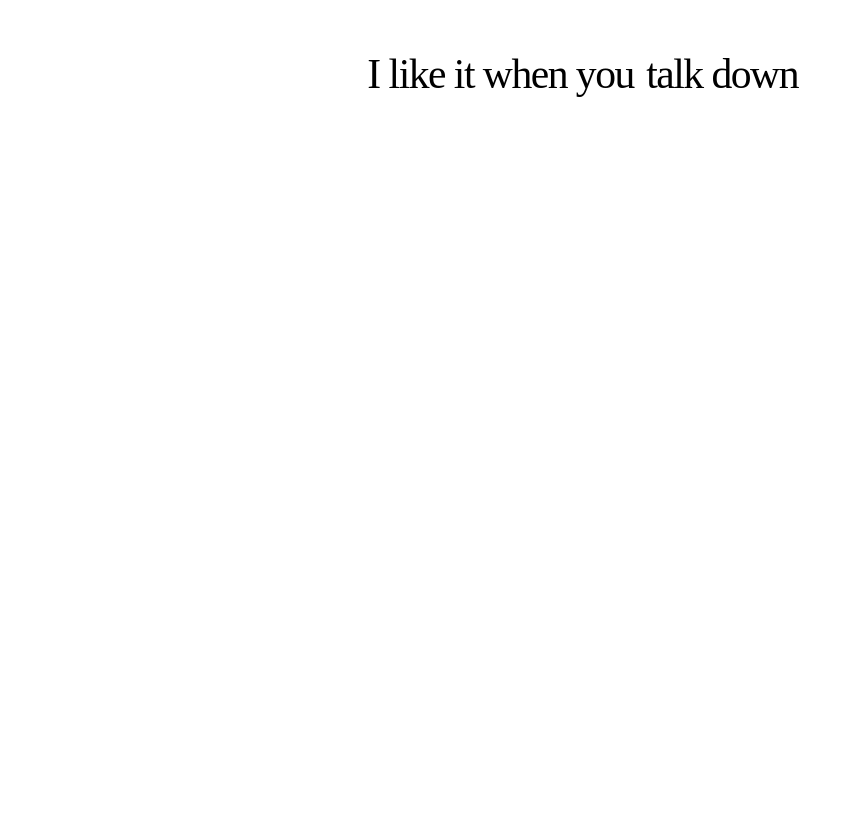
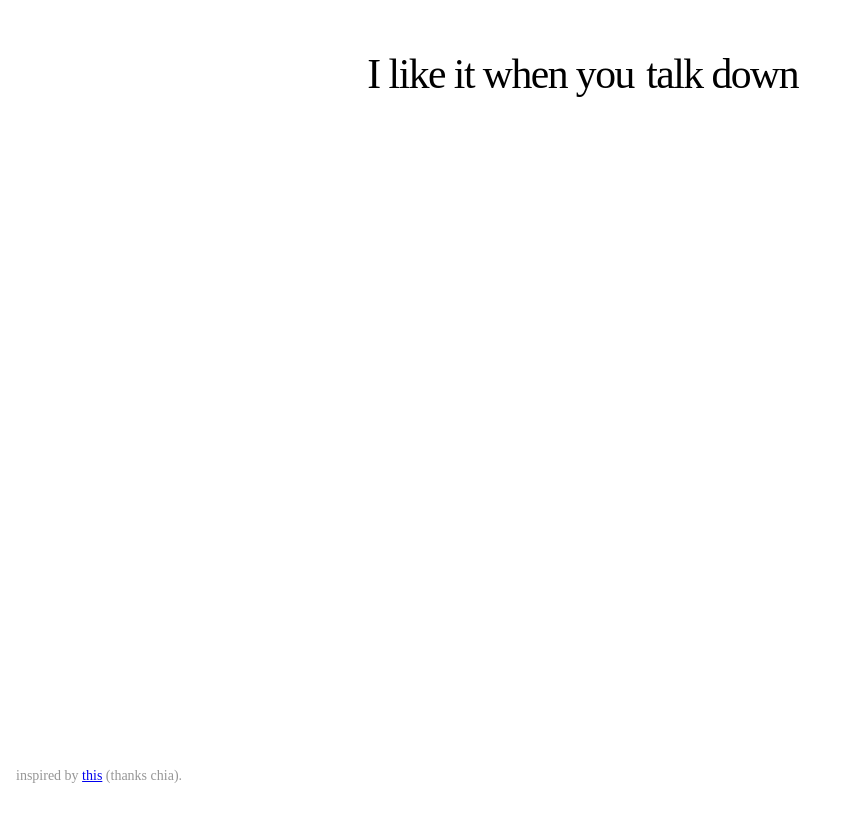
Before and after one commit to joenate/i-like-it-when-you, a plain HTML site: page index.html in a window 1280 px wide. Shown: the whole page, without its empty margins (0-845 px from the left). Drawn offline with nearby package versions, Linux system fonts and the light colour scheme.

Commit message:
adding footer

```diff
--- a/index.html
+++ b/index.html
@@ -33,4 +33,5 @@
     <script src="script.js" defer></script>
 
   </body>
+  <footer>inspired by <a href="https://ifyouknewmewouldyoulove.me/too/" target="_blank">this</a> (thanks chia).</footer>
 </html>
--- a/style.css
+++ b/style.css
@@ -24,17 +24,6 @@
     line-height: 90%;
     letter-spacing: -1.5px;
   }
-
-  /* decorative gradient */
-  /* .grad {
-    position: fixed;
-    left: 0;
-    bottom: 0;
-    width: 100vw;
-    height: 80vh;
-    pointer-events: none;
-    background: linear-gradient(to top, #fff, rgba(255, 255, 255, 0));
-  } */
 
   #g {
     height: 100vh;
@@ -117,3 +106,15 @@
     }
 
   }
+
+  footer{
+    position: static;
+    font-size: 0.875rem;
+    color: #969696;
+    position: absolute;
+    left: 0;
+    bottom: 0;
+    width: 100%;
+    text-align: left;
+    margin: 16px;
+}
```
Also changed, not shown: script.js (line endings or trailing spaces).
